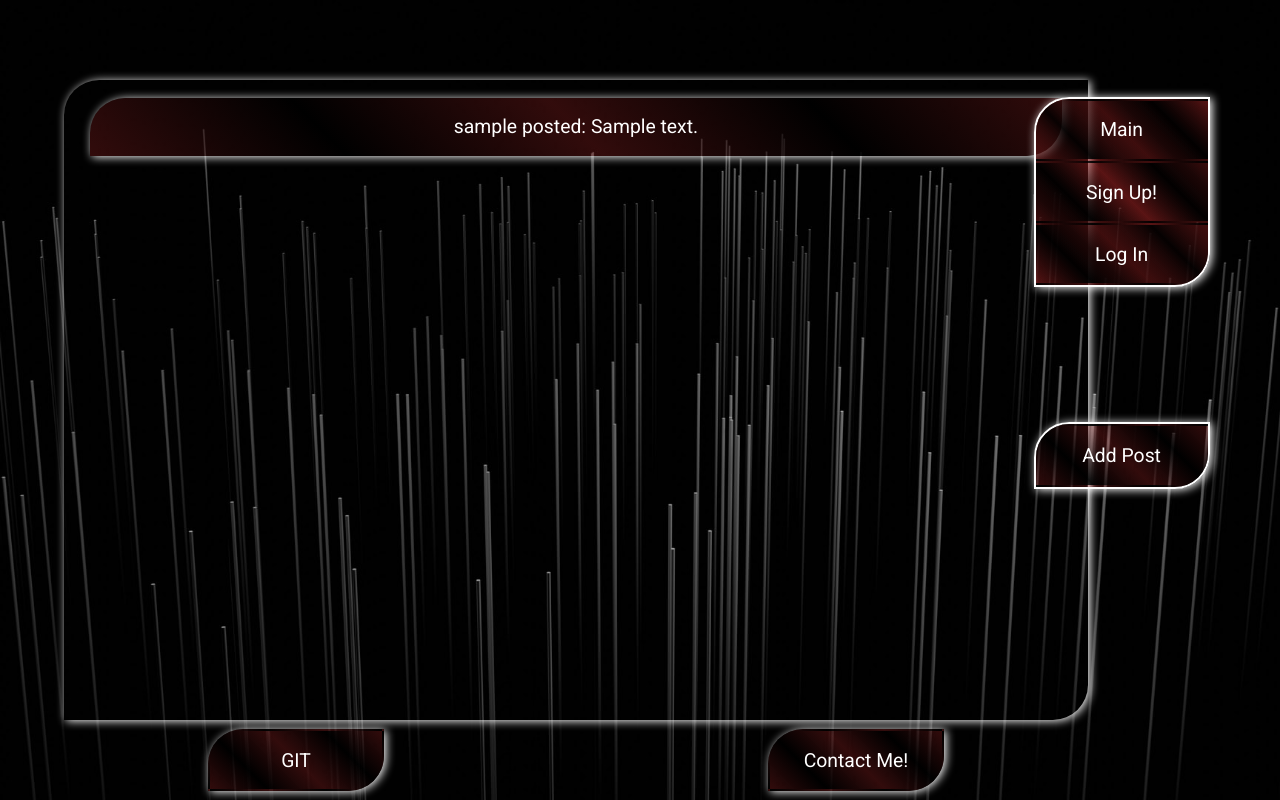
After one commit to The-Estonian/LMBS, a Django app: page /posts/ in a window 1280 px wide. The commit adds this page. Run offline with Django 4.2, Linux system fonts and the light colour scheme; tables that the repository leaves empty hold one stand-in row (values such as "Sample post").

Commit message:
update styling, added posts model+views

```diff
--- a/accounts/templates/accounts/accounts.html
+++ b/accounts/templates/accounts/accounts.html
@@ -15,4 +15,5 @@
             <p>User joined us: {{value.date_joined}}</p>
         {% endfor %}
     {% endif %}
+    <h1>ADD DELETE BUTTON HERE</h1>
 {% endblock %}
--- a/website/static/templates/website/main.css
+++ b/website/static/templates/website/main.css
@@ -5,6 +5,7 @@
   -webkit-box-sizing: border-box;
           box-sizing: border-box;
   font-family: 'Roboto', sans-serif;
+  font-size: 1.1rem;
 }
 
 html {
@@ -53,7 +54,7 @@ html body {
   bottom: 0;
   width: 100%;
   margin-right: auto;
-  margin-bottom: 1rem;
+  margin-bottom: 0.5rem;
 }
 
 .footer a {
@@ -68,6 +69,16 @@ html body {
   margin-right: 20%;
   border-radius: 2rem 0;
   text-align: center;
+  background: linear-gradient(225deg, rgba(247, 54, 54, 0.2), rgba(0, 0, 0, 0.9), rgba(247, 54, 54, 0.2), rgba(0, 0, 0, 0.9), rgba(247, 54, 54, 0.2));
+  border: 2px solid transparent;
+  -webkit-transition: 0.5s;
+  transition: 0.5s;
+}
+
+.footer a:hover {
+  border: 2px solid black;
+  background: rgba(255, 0, 0, 0.5);
+  border-radius: 2rem 0;
 }
 
 .menu {
@@ -92,17 +103,28 @@ html body {
   width: 10rem;
   border: 2px solid white;
   border-radius: 2rem 0;
+  overflow: hidden;
+  background: linear-gradient(225deg, rgba(247, 54, 54, 0.2), rgba(0, 0, 0, 0.9), rgba(247, 54, 54, 0.2), rgba(0, 0, 0, 0.9), rgba(247, 54, 54, 0.2));
 }
 
 .menu a {
+  background: linear-gradient(225deg, rgba(247, 54, 54, 0.2), rgba(0, 0, 0, 0.9), rgba(247, 54, 54, 0.2), rgba(0, 0, 0, 0.9), rgba(247, 54, 54, 0.2));
   padding: 1rem;
   text-decoration: none;
   width: 10rem;
   text-align: center;
+  border: 2px solid transparent;
+  -webkit-transition: 0.5s;
+  transition: 0.5s;
 }
 
 .menu a span {
   color: white;
+}
+
+.menu a:hover {
+  border: 2px solid black;
+  background: rgba(255, 0, 0, 0.5);
 }
 
 .content {
@@ -113,12 +135,6 @@ html body {
   -webkit-box-direction: normal;
       -ms-flex-direction: column;
           flex-direction: column;
-  -webkit-box-pack: center;
-      -ms-flex-pack: center;
-          justify-content: center;
-  -webkit-box-align: center;
-      -ms-flex-align: center;
-          align-items: center;
   border-radius: 2rem 0;
   margin-right: auto;
   margin-left: 5%;
@@ -127,10 +143,18 @@ html body {
   -webkit-box-shadow: 2px 1px 10px white;
           box-shadow: 2px 1px 10px white;
   color: white;
+  overflow-y: auto;
+  overflow-x: hidden;
+  scrollbar-width: none;
+}
+
+.content::-webkit-scrollbar {
+  display: none;
 }
 
 .form-signup,
-.form-login {
+.form-login,
+.form-new-post {
   display: -webkit-box;
   display: -ms-flexbox;
   display: flex;
@@ -147,7 +171,8 @@ html body {
 }
 
 .form-signup label,
-.form-login label {
+.form-login label,
+.form-new-post label {
   display: -webkit-box;
   display: -ms-flexbox;
   display: flex;
@@ -164,9 +189,67 @@ html body {
 }
 
 .form-signup p,
-.form-login p {
+.form-login p,
+.form-new-post p {
   color: white;
   font-size: 1rem;
   margin: 1rem;
 }
+
+.add-post {
+  -webkit-box-shadow: 2px 1px 10px white;
+          box-shadow: 2px 1px 10px white;
+  display: -webkit-box;
+  display: -ms-flexbox;
+  display: flex;
+  -webkit-box-orient: vertical;
+  -webkit-box-direction: normal;
+      -ms-flex-direction: column;
+          flex-direction: column;
+  -webkit-box-pack: center;
+      -ms-flex-pack: center;
+          justify-content: center;
+  -webkit-box-align: center;
+      -ms-flex-align: center;
+          align-items: center;
+  position: absolute;
+  top: 24rem;
+  right: 4rem;
+  width: 10rem;
+  border: 2px solid white;
+  border-radius: 2rem 0;
+  overflow: hidden;
+}
+
+.add-post a {
+  background: linear-gradient(225deg, rgba(247, 54, 54, 0.2), rgba(0, 0, 0, 0.9), rgba(247, 54, 54, 0.2), rgba(0, 0, 0, 0.9), rgba(247, 54, 54, 0.2));
+  padding: 1rem;
+  text-decoration: none;
+  width: 10rem;
+  text-align: center;
+  border: 2px solid transparent;
+  -webkit-transition: 0.5s;
+  transition: 0.5s;
+}
+
+.add-post a span {
+  color: white;
+}
+
+.add-post a:hover {
+  border: 2px solid black;
+  background: rgba(255, 0, 0, 0.5);
+  border-radius: 2rem 0;
+}
+
+.post-instance {
+  width: 95%;
+  padding: 1rem;
+  text-align: center;
+  border-radius: 2rem 0;
+  -webkit-box-shadow: 2px 1px 10px white;
+          box-shadow: 2px 1px 10px white;
+  margin: 1rem auto;
+  background: linear-gradient(225deg, rgba(247, 54, 54, 0.2), rgba(0, 0, 0, 0.9), rgba(247, 54, 54, 0.2), rgba(0, 0, 0, 0.9), rgba(247, 54, 54, 0.2));
+}
 /*# sourceMappingURL=main.css.map */
--- a/website/static/templates/website/main.scss
+++ b/website/static/templates/website/main.scss
@@ -23,6 +23,7 @@ $border-radius: 2rem 0;
     padding: 0;
     box-sizing: border-box;
     font-family: 'Roboto', sans-serif;
+    font-size: 1.1rem;
 }
 
 html{
@@ -47,7 +48,7 @@ html{
     bottom: 0;
     width: 100%;
     margin-right: auto;
-    margin-bottom: 1rem;
+    margin-bottom: 0.5rem;
     a{
         box-shadow: $box-shadow;
         width: 10rem;
@@ -59,6 +60,14 @@ html{
         margin-right: 20%;
         border-radius: $border-radius;
         text-align: center;
+        background: linear-gradient(225deg,rgba(rgb(247, 54, 54), 0.2), rgba(black, 0.9), rgba(rgb(247, 54, 54), 0.2), rgba(black, 0.9), rgba(rgb(247, 54, 54), 0.2));
+        border: 2px solid transparent;
+        transition: 0.5s;
+        &:hover{
+            border: 2px solid rgb(0, 0, 0);
+            background: rgba(red, 0.5);
+            border-radius: $border-radius;
+        }
     }
 }
 
@@ -71,19 +80,31 @@ html{
     width: 10rem;
     border: 2px solid white;
     border-radius: $border-radius;
+    overflow: hidden;
+    background: linear-gradient(225deg,rgba(rgb(247, 54, 54), 0.2), rgba(black, 0.9), rgba(rgb(247, 54, 54), 0.2), rgba(black, 0.9), rgba(rgb(247, 54, 54), 0.2));
     a{
+        background: linear-gradient(225deg,rgba(rgb(247, 54, 54), 0.2), rgba(black, 0.9), rgba(rgb(247, 54, 54), 0.2), rgba(black, 0.9), rgba(rgb(247, 54, 54), 0.2));
         padding: 1rem;
         text-decoration: none;
         width: 10rem;
         text-align: center;
+        border: 2px solid transparent;
+        // border-radius: $border-radius;
+        transition: 0.5s;
         span{
             color: white;
+        }
+        &:hover{
+            border: 2px solid rgb(0, 0, 0);
+            background: rgba(red, 0.5);
+            // border-radius: $border-radius;
         }
     }
 }
 
 .content{
-    @include flex-col;
+    display: flex;
+    flex-direction: column;
     border-radius: $border-radius;
     margin-right: auto;
     margin-left: 5%;
@@ -91,10 +112,17 @@ html{
     height: 80%;
     box-shadow: $box-shadow;
     color: white;
+    overflow-y: auto;
+    overflow-x: hidden;
+    scrollbar-width: none;
+    &::-webkit-scrollbar{
+        display: none;
+    }
 }
 
 .form-signup,
-.form-login{
+.form-login,
+.form-new-post{
     @include flex-col;
     label{
         @include flex-col;
@@ -105,3 +133,42 @@ html{
         margin: 1rem;
     }
 }
+
+.add-post{
+    box-shadow: $box-shadow;
+    @include flex-col;
+    position: absolute;
+    top: 24rem;
+    right: 4rem;
+    width: 10rem;
+    border: 2px solid white;
+    border-radius: $border-radius;
+    overflow: hidden;
+    a{
+        background: linear-gradient(225deg,rgba(rgb(247, 54, 54), 0.2), rgba(black, 0.9), rgba(rgb(247, 54, 54), 0.2), rgba(black, 0.9), rgba(rgb(247, 54, 54), 0.2));
+        padding: 1rem;
+        text-decoration: none;
+        width: 10rem;
+        text-align: center;
+        border: 2px solid transparent;
+        transition: 0.5s;
+        span{
+            color: white;
+        }
+        &:hover{
+            border: 2px solid rgb(0, 0, 0);
+            background: rgba(red, 0.5);
+            border-radius: $border-radius;
+        }
+    }
+}
+
+.post-instance{
+    width: 95%;
+    padding: 1rem;
+    text-align: center;
+    border-radius: $border-radius;
+    box-shadow: $box-shadow;
+    margin: 1rem auto;
+    background: linear-gradient(225deg,rgba(rgb(247, 54, 54), 0.2), rgba(black, 0.9), rgba(rgb(247, 54, 54), 0.2), rgba(black, 0.9), rgba(rgb(247, 54, 54), 0.2));
+}
--- a/website/templates/website/core_template.html
+++ b/website/templates/website/core_template.html
@@ -17,6 +17,7 @@
             <a href="{% url 'log_in' %}"><span>Log In</span></a>
             {% endif %}
             {% if user.is_authenticated %}
+            <a href="{% url 'posts' %}"><span>Posts</span></a>
             <a href="{% url 'user_account_info' %}"><span>Account</span></a>
             <a href="{% url 'log_out' %}"><span>Log Out</span></a>
             {% endif %}
@@ -26,8 +27,8 @@
             {% endblock %}
         </div>
         <div class="footer">
-            <a href="">GIT</a>
-            <a href="">Contacts</a>
+            <a href="https://github.com/The-Estonian/LMBS">GIT</a>
+            <a href="https://www.linkedin.com/in/jaanus-s-3897a721b/">Contact Me!</a>
         </div>
     </div>
 </body>
--- /dev/null
+++ b/website/templates/website/view_posts.html
@@ -0,0 +1,17 @@
+{% extends "website/core_template.html" %}
+
+{% block content %}
+    <div class="add-post">
+        <a href="{% url 'add_post' %}"><span>Add Post</span></a>
+    </div>
+    {% if all_posts %}
+        {% for posts in all_posts reversed %}
+            <div class="post-instance">
+                <span class="post-instance__username">{{posts.user_id.username}} posted:</span>
+                <span class="post-instance__post">{{posts.message}}</span>
+            </div>
+        {% endfor %}
+    {% else %}
+            <span>No Posts yet!</span>
+    {% endif %}
+{% endblock %}
--- a/website/urls.py
+++ b/website/urls.py
@@ -1,7 +1,9 @@
 from django.contrib import admin
 from django.urls import path, include
-from .views import index
+from .views import index, posts, add_post
 
 urlpatterns = [
     path("", index, name="index"),
+    path("posts/", posts, name="posts"),
+    path("add_post/", add_post, name="add_post"),
 ]
--- a/website/views.py
+++ b/website/views.py
@@ -1,6 +1,24 @@
 from django.shortcuts import render
+from .models import Posts
+from django.contrib.auth.models import User
+
 
 # Create your views here.
 
 def index(request):
     return render(request, "website/index.html")
+
+def posts(request):
+    all_posts = Posts.objects.all()
+    context = {"all_posts":all_posts}
+    return render(request, "website/view_posts.html", context)
+
+def add_post(request):
+    if request.method == "POST":
+        current_poster_id = request.user.id
+        current_poster_instance = User.objects.get(id=current_poster_id)
+        new_post_message = request.POST["new_post"]
+        new_post = Posts.objects.create(user_id=current_poster_instance, message=new_post_message)
+        new_post.save()
+        print(f"User {current_poster_instance.username} posts {new_post_message}")
+    return render(request, "website/add_post.html")
```
Also changed, not shown: website/templates/website/add_post.html (added, +12 -0 lines), website/migrations/0001_initial.py (added), 1 other file.
